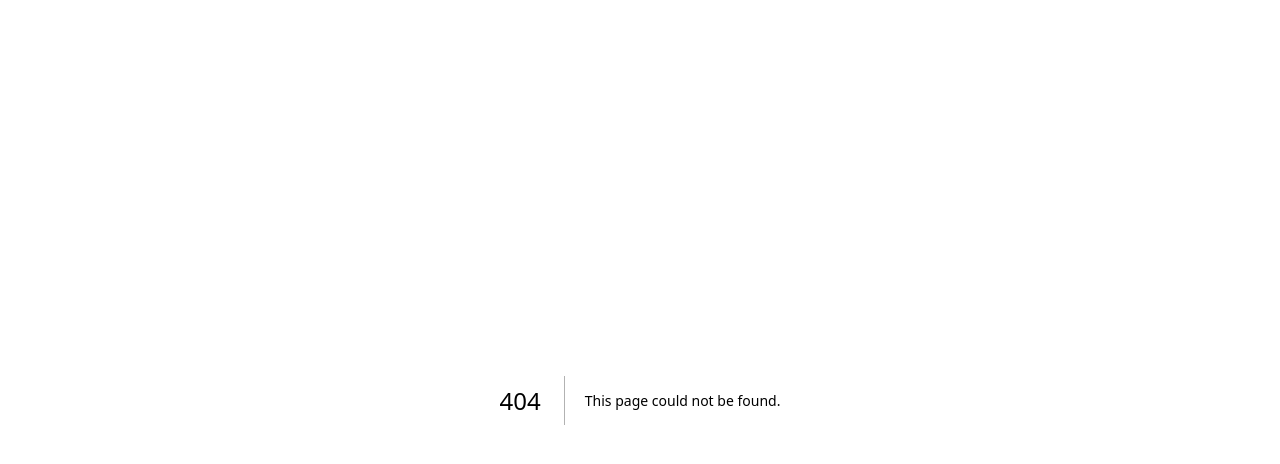
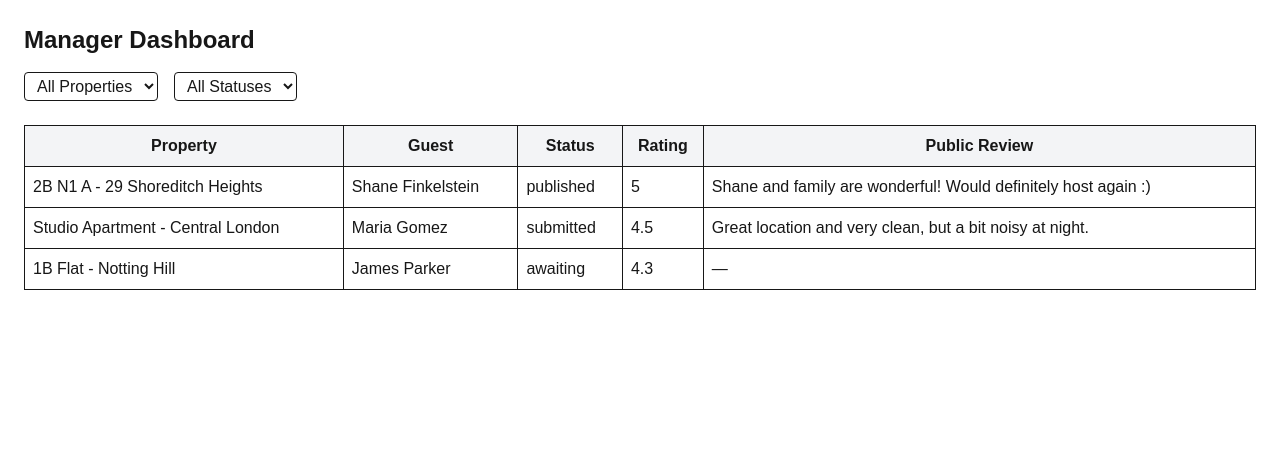
Before and after one commit to kjozo/reviews-dashboard, a Next.js app: page /dashboard in a window 1280 px wide. Before the commit this address had no page. Shown: the top 464 px of the page. Built offline with nearby package versions, Linux system fonts and the light colour scheme.

Commit message:
Created base page for showing the dashboard
Tables and filters fully functional for mock data

```diff
--- /dev/null
+++ b/app/api/reviews/hostaway/route.ts
@@ -0,0 +1,8 @@
+import { NextResponse } from "next/server";
+import { normalizeHostawayReview } from "@/lib/normalizeHostaway";
+import mockData from "@/data/hostaway-mock.json";
+
+export async function GET() {
+  const normalized = (mockData as any[]).map(normalizeHostawayReview);
+  return NextResponse.json({ status: "success", result: normalized });
+}
--- /dev/null
+++ b/app/dashboard/page.tsx
@@ -0,0 +1,105 @@
+"use client";
+
+import { useEffect, useState } from "react";
+import type { NormalizedReview } from "@/types/reviews";
+
+export default function DashboardPage() {
+  const [reviews, setReviews] = useState<NormalizedReview[]>([]);
+  const [filtered, setFiltered] = useState<NormalizedReview[]>([]);
+  const [propertyFilter, setPropertyFilter] = useState<string>("all");
+  const [statusFilter, setStatusFilter] = useState<string>("all");
+
+  // Fetch reviews on load
+  useEffect(() => {
+    async function fetchReviews() {
+      try {
+        const res = await fetch("/api/reviews/hostaway");
+        const data = await res.json();
+        if (data.status === "success") {
+          setReviews(data.result);
+          setFiltered(data.result);
+        }
+      } catch (err) {
+        console.error("Failed to fetch reviews:", err);
+      }
+    }
+    fetchReviews();
+  }, []);
+
+  // Apply filters
+  useEffect(() => {
+    let temp = [...reviews];
+    if (propertyFilter !== "all") {
+      temp = temp.filter(r => String(r.listingMapId) === propertyFilter);
+    }
+    if (statusFilter !== "all") {
+      temp = temp.filter(r => r.status === statusFilter);
+    }
+    setFiltered(temp);
+  }, [propertyFilter, statusFilter, reviews]);
+
+  // Unique property IDs
+  const properties = Array.from(new Set(reviews.map(r => r.listingMapId)));
+  const statuses = Array.from(new Set(reviews.map(r => r.status)));
+
+  return (
+    <div className="p-6">
+      <h1 className="text-2xl font-bold mb-4">Manager Dashboard</h1>
+
+      {/* Filters */}
+      <div className="flex gap-4 mb-6">
+        <select
+          className="border rounded px-2 py-1"
+          value={propertyFilter}
+          onChange={(e) => setPropertyFilter(e.target.value)}
+        >
+          <option value="all">All Properties</option>
+          {properties.map((id) => (
+            <option key={id} value={String(id)}>
+              {id}
+            </option>
+          ))}
+        </select>
+
+        <select
+          className="border rounded px-2 py-1"
+          value={statusFilter}
+          onChange={(e) => setStatusFilter(e.target.value)}
+        >
+          <option value="all">All Statuses</option>
+          {statuses.map((status) => (
+            <option key={status} value={status}>
+              {status}
+            </option>
+          ))}
+        </select>
+      </div>
+
+      {/* Table */}
+      <div className="overflow-x-auto">
+        <table className="min-w-full border border-gray-200">
+          <thead className="bg-gray-100">
+            <tr>
+              <th className="border p-2">Property</th>
+              <th className="border p-2">Guest</th>
+              <th className="border p-2">Status</th>
+              <th className="border p-2">Rating</th>
+              <th className="border p-2">Public Review</th>
+            </tr>
+          </thead>
+          <tbody>
+            {filtered.map((r) => (
+              <tr key={r.id}>
+                <td className="border p-2">{r.listingName}</td>
+                <td className="border p-2">{r.guestName}</td>
+                <td className="border p-2">{r.status}</td>
+                <td className="border p-2">{r.rating ?? "N/A"}</td>
+                <td className="border p-2">{r.publicReview ?? "—"}</td>
+              </tr>
+            ))}
+          </tbody>
+        </table>
+      </div>
+    </div>
+  );
+}
--- /dev/null
+++ b/data/hostaway-mock.json
@@ -0,0 +1,50 @@
+[
+  {
+    "id": 7453,
+    "listingMapId": 123,
+    "type": "host-to-guest",
+    "status": "published",
+    "rating": null,
+    "publicReview": "Shane and family are wonderful! Would definitely host again :)",
+    "reviewCategory": [
+      { "category": "cleanliness", "rating": 10 },
+      { "category": "communication", "rating": 10 },
+      { "category": "respect_house_rules", "rating": 10 }
+    ],
+    "submittedAt": "2020-08-21 22:45:14",
+    "guestName": "Shane Finkelstein",
+    "listingName": "2B N1 A - 29 Shoreditch Heights"
+  },
+  {
+    "id": 7454,
+    "listingMapId": 124,
+    "type": "guest-to-host",
+    "status": "submitted",
+    "rating": null,
+    "publicReview": "Great location and very clean, but a bit noisy at night.",
+    "reviewCategory": [
+      { "category": "cleanliness", "rating": 8 },
+      { "category": "communication", "rating": 9 },
+      { "category": "respect_house_rules", "rating": 10 }
+    ],
+    "submittedAt": "2020-09-06 14:30:00",
+    "guestName": "Maria Gomez",
+    "listingName": "Studio Apartment - Central London"
+  },
+  {
+    "id": 7455,
+    "listingMapId": 125,
+    "type": "guest-to-host",
+    "status": "awaiting",
+    "rating": null,
+    "publicReview": null,
+    "reviewCategory": [
+      { "category": "cleanliness", "rating": 9 },
+      { "category": "communication", "rating": 8 },
+      { "category": "respect_house_rules", "rating": 9 }
+    ],
+    "submittedAt": "2020-09-12 10:15:00",
+    "guestName": "James Parker",
+    "listingName": "1B Flat - Notting Hill"
+  }
+]
--- /dev/null
+++ b/lib/normalizeHostaway.ts
@@ -0,0 +1,33 @@
+import { NormalizedReview } from "@/types/reviews";
+
+export function normalizeHostawayReview(r: any): NormalizedReview {
+  // Average reviewCategory ratings (0–10) → scale to 1–5
+  let rating: number | null = null;
+  if (Array.isArray(r.reviewCategory) && r.reviewCategory.length > 0) {
+    const avg10 =
+      r.reviewCategory.reduce(
+        (sum: number, cat: { category: string; rating: number }) =>
+          sum + Number(cat.rating || 0),
+        0
+      ) / r.reviewCategory.length;
+
+    rating = Math.round((avg10 / 2) * 10) / 10;
+  }
+
+  return {
+    id: Number(r.id),
+    listingMapId: Number(r.listingMapId ?? -1),
+    listingName: r.listingName ?? null,
+    guestName: r.guestName ?? null,
+    channel: r.type ?? null, // e.g. "host-to-guest"
+    status: (r.status ?? "other") as NormalizedReview["status"],
+    rating,
+    publicReview: r.publicReview ?? null,
+    privateFeedback: null,
+    arrivalDate: null,
+    departureDate: r.submittedAt
+      ? new Date(r.submittedAt).toISOString()
+      : null,
+    source: "hostaway",
+  };
+}
```
Also changed, not shown: types/reviews.ts (added).
